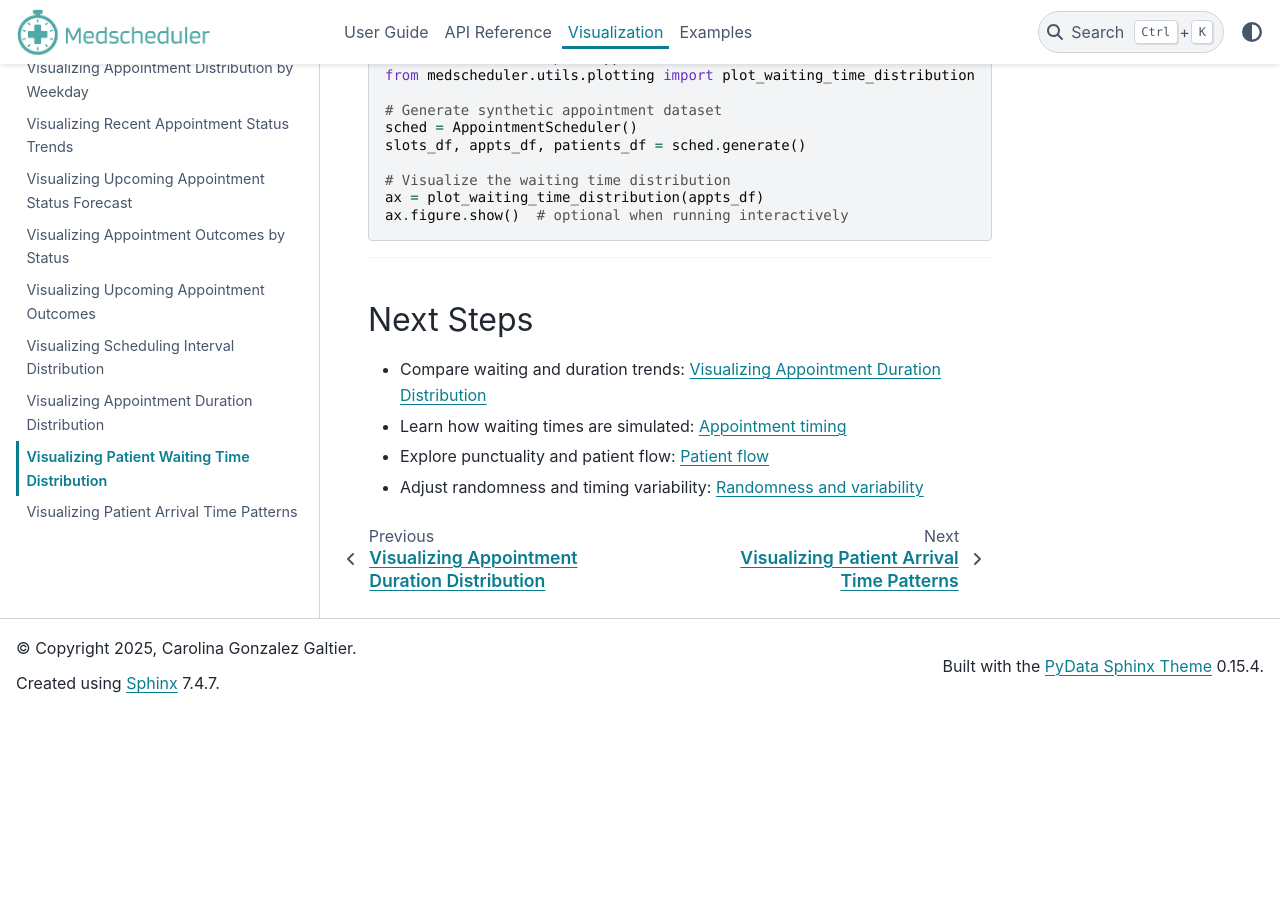
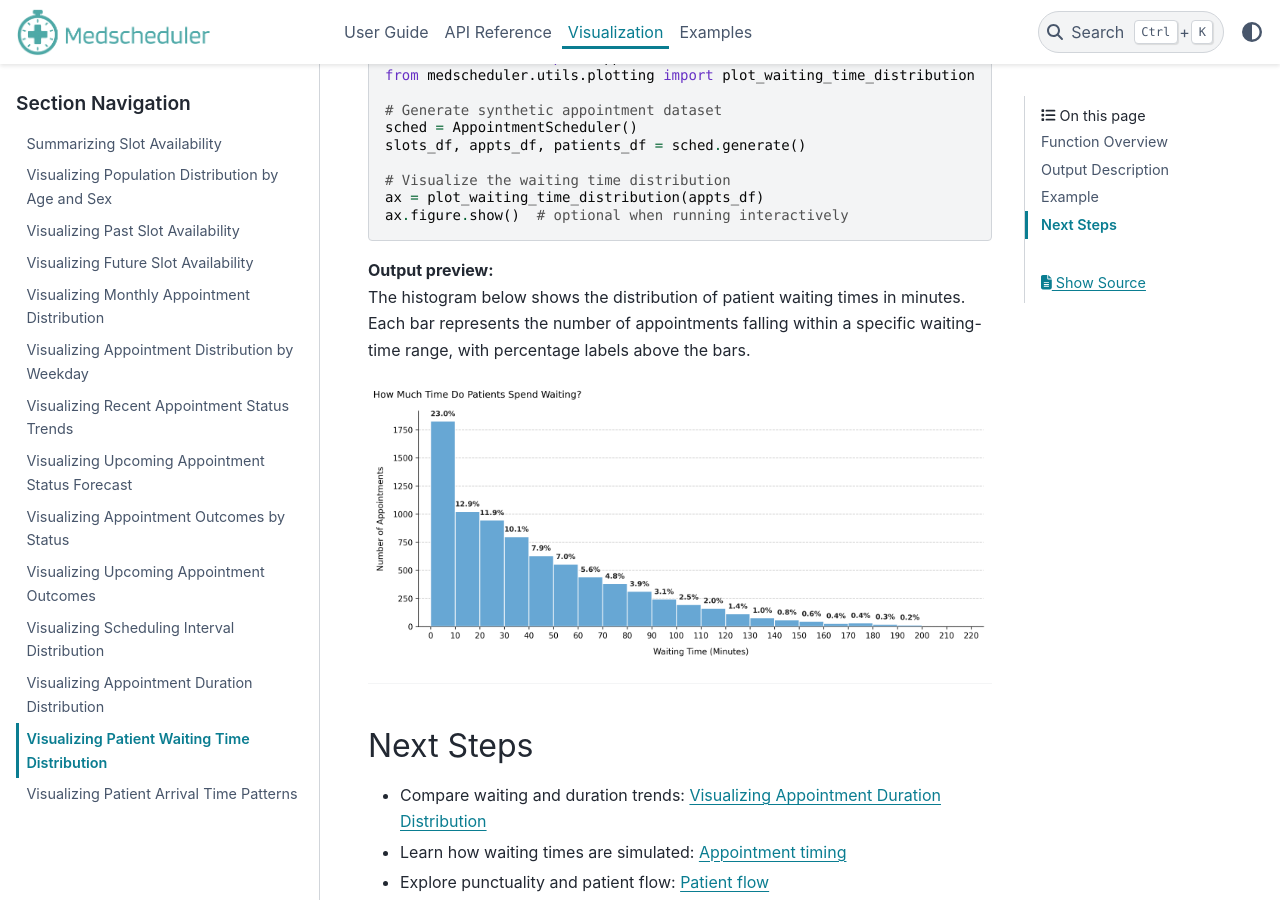
Before and after one commit to carogaltier/medscheduler, a Sphinx documentation site: the page built from docs/visualization/plot_waiting_time_distribution.md, in a window 1280 px wide and 900 px high, scrolled down 1365 px. Built offline with Sphinx 7.4.7 and the PyData theme 0.15.4, drawn with Linux system fonts in a browser that asks for light colours; before the commit the page ends 2077 px from its top, so only the background shows below that.

Commit message:
Update plot_waiting_time_distribution.md

````diff
--- a/docs/visualization/plot_waiting_time_distribution.md
+++ b/docs/visualization/plot_waiting_time_distribution.md
@@ -44,6 +44,10 @@ slots_df, appts_df, patients_df = sched.generate()
 ax = plot_waiting_time_distribution(appts_df)
 ax.figure.show()  # optional when running interactively
 ```
+**Output preview:**
+The histogram below shows the distribution of patient waiting times in minutes. Each bar represents the number of appointments falling within a specific waiting-time range, with percentage labels above the bars.
+
+![Waiting Time Distribution](../_static/visuals/plot_waiting_time_distribution.png)
 
 ---
 
````
